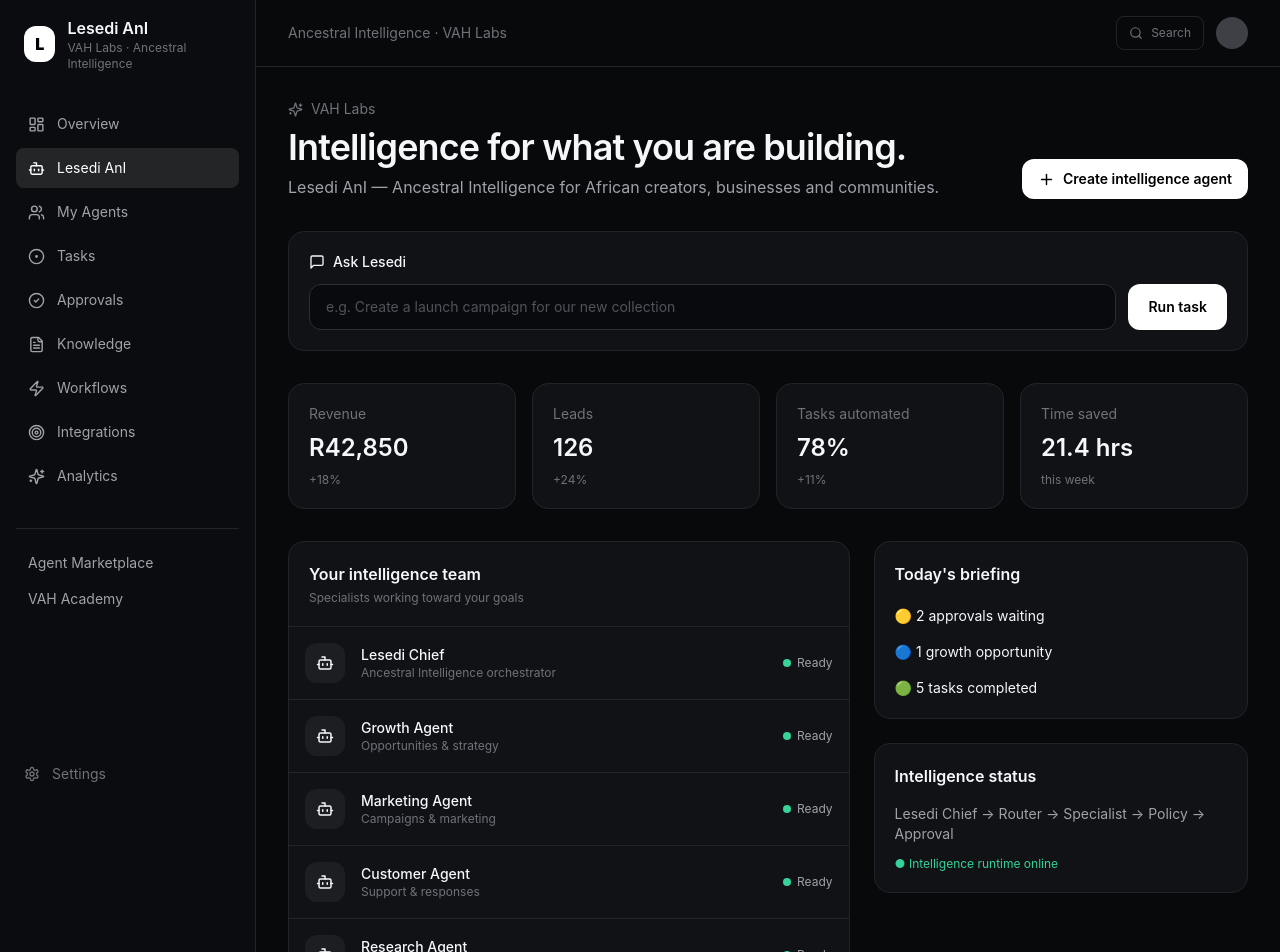
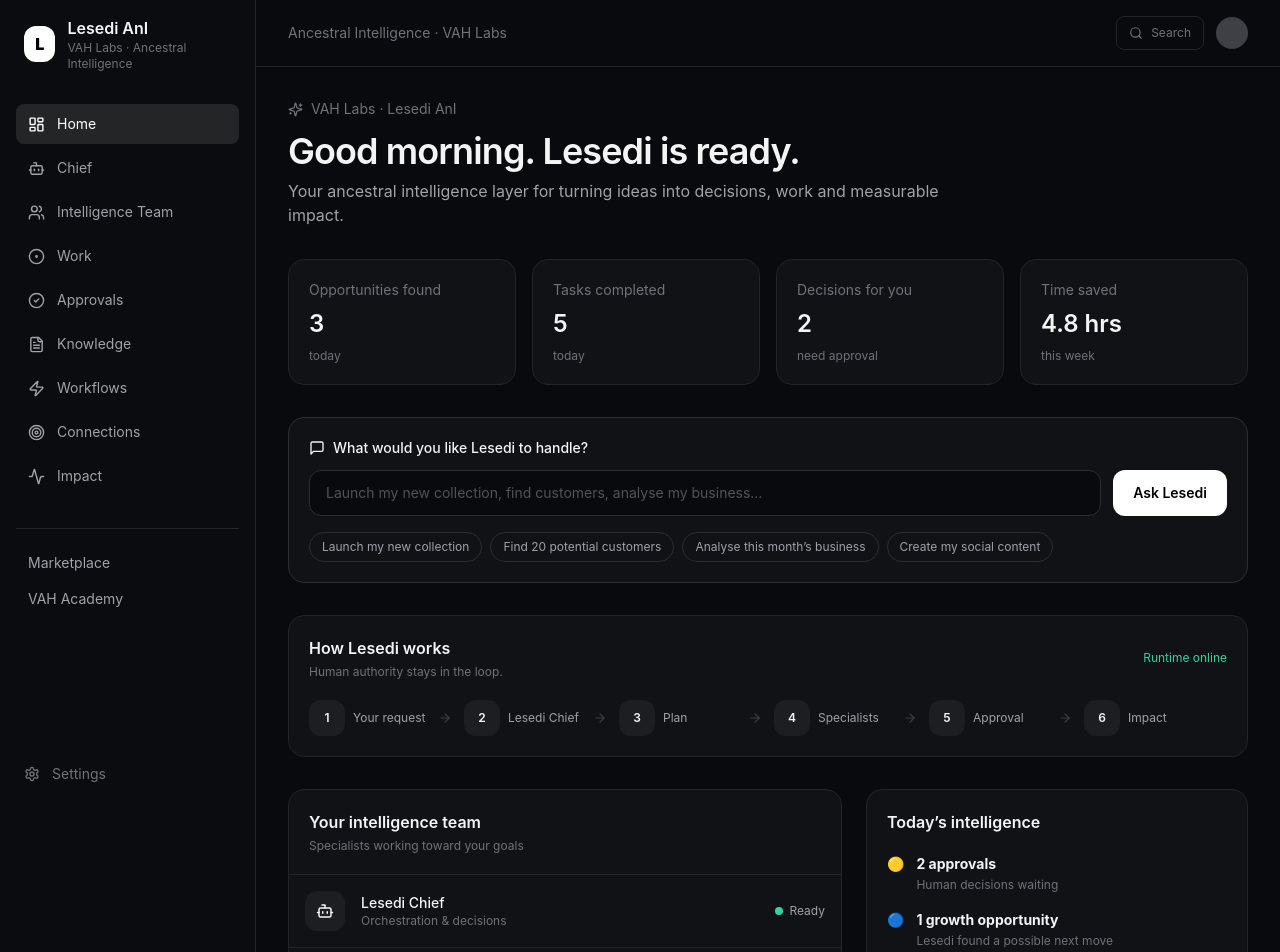
Before and after one commit to sipheshlezulu-hash/vah-platform, a Next.js app: page / in a window 1280 px wide. Shown: the top 952 px of the page. Built offline with nearby package versions, Linux system fonts and the light colour scheme.

Commit message:
feat: redesign Lesedi AnI intelligence dashboard

```diff
--- a/app/page.tsx
+++ b/app/page.tsx
@@ -1,11 +1,19 @@
 "use client"
 
 import { useState } from "react"
-import { Bot, CheckCircle2, CircleDot, FileText, LayoutDashboard, MessageSquare, Plus, Search, Settings, Sparkles, Target, Users, Zap } from "lucide-react"
+import { Activity, ArrowRight, Bot, CheckCircle2, CircleDot, FileText, LayoutDashboard, MessageSquare, Search, Settings, Sparkles, Target, Users, Zap } from "lucide-react"
 
-const agents = [
-  ["Lesedi Chief", "Ancestral Intelligence orchestrator"], ["Growth Agent", "Opportunities & strategy"], ["Marketing Agent", "Campaigns & marketing"],
-  ["Customer Agent", "Support & responses"], ["Research Agent", "Research & intelligence"],
+const team = [
+  ["Lesedi Chief", "Orchestration & decisions"],
+  ["Growth Intelligence", "Opportunities & strategy"],
+  ["Marketing Intelligence", "Campaigns & content"],
+  ["Customer Intelligence", "Support & relationships"],
+  ["Research Intelligence", "Research & market signals"],
+]
+
+const navigation = [
+  [LayoutDashboard, "Home"], [Bot, "Chief"], [Users, "Intelligence Team"], [CircleDot, "Work"],
+  [CheckCircle2, "Approvals"], [FileText, "Knowledge"], [Zap, "Workflows"], [Target, "Connections"], [Activity, "Impact"],
 ]
 
 export default function Home() {
@@ -16,30 +24,42 @@ export default function Home() {
 
   async function run() {
     if (!prompt.trim() || running) return
-    setRunning(true); setNotice("Lesedi Chief is interpreting your task…"); setResult("")
+    setRunning(true); setNotice("Lesedi Chief is understanding your request…"); setResult("")
     try {
       const response = await fetch("/api/agent", { method: "POST", headers: { "Content-Type": "application/json" }, body: JSON.stringify({ task: prompt, businessContext: "Ubuntu Threads — Johannesburg fashion brand selling T-shirts, hoodies, caps and jackets." }) })
       const data = await response.json()
-      if (!response.ok) throw new Error(data.error || "Intelligence runtime failed")
-      setNotice(`${data.agent.name} received the task · ${data.mode === "live" ? "Live AI" : "Sandbox mode"} · Approval required`)
-      setResult(data.content)
-      setPrompt("")
+      if (!response.ok) throw new Error(data.error || "Lesedi runtime failed")
+      setNotice(`${data.agent.name} · ${data.mode === "live" ? "Live AI" : "Sandbox mode"} · Human approval remains required before sensitive execution.`)
+      setResult(data.content); setPrompt("")
     } catch (error) { setNotice(error instanceof Error ? error.message : "Something went wrong.") }
     finally { setRunning(false) }
   }
 
-  return <main className="flex min-h-screen">
+  return <main className="flex min-h-screen bg-[#090a0d] text-zinc-100">
     <aside className="hidden w-64 shrink-0 border-r border-[#20242b] bg-[#0b0c0f] p-4 md:block">
       <div className="mb-8 flex items-center gap-3 px-2"><div className="grid h-9 w-9 place-items-center rounded-xl bg-white font-black text-black">L</div><div><div className="font-semibold">Lesedi AnI</div><div className="text-xs text-zinc-500">VAH Labs · Ancestral Intelligence</div></div></div>
-      <nav className="space-y-1 text-sm">{[[LayoutDashboard,"Overview"],[Bot,"Lesedi AnI"],[Users,"My Agents"],[CircleDot,"Tasks"],[CheckCircle2,"Approvals"],[FileText,"Knowledge"],[Zap,"Workflows"],[Target,"Integrations"],[Sparkles,"Analytics"]].map(([I,label])=><div key={label} className={`flex items-center gap-3 rounded-lg px-3 py-2.5 ${label === "Lesedi AnI" ? "bg-white/10 text-white" : "text-zinc-400 hover:bg-white/5 hover:text-white"}`}><I size={17}/>{label}</div>)}</nav>
-      <div className="mt-8 border-t border-[#20242b] pt-4 text-sm text-zinc-400"><div className="px-3 py-2">Agent Marketplace</div><div className="px-3 py-2">VAH Academy</div></div><div className="absolute bottom-4 flex items-center gap-3 px-2 text-sm text-zinc-500"><Settings size={16}/> Settings</div>
+      <nav className="space-y-1 text-sm">{navigation.map(([I,label], index)=><div key={label as string} className={`flex items-center gap-3 rounded-lg px-3 py-2.5 ${index === 0 ? "bg-white/10 text-white" : "text-zinc-400 hover:bg-white/5 hover:text-white"}`}><I size={17}/>{label}</div>)}</nav>
+      <div className="mt-8 border-t border-[#20242b] pt-4 text-sm text-zinc-400"><div className="px-3 py-2">Marketplace</div><div className="px-3 py-2">VAH Academy</div></div>
+      <div className="absolute bottom-4 flex items-center gap-3 px-2 text-sm text-zinc-500"><Settings size={16}/> Settings</div>
     </aside>
-    <section className="min-w-0 flex-1"><header className="flex items-center justify-between border-b border-[#20242b] px-5 py-4 md:px-8"><div className="font-bold md:hidden">Lesedi AnI</div><div className="hidden text-sm text-zinc-500 md:block">Ancestral Intelligence · VAH Labs</div><div className="flex items-center gap-3"><div className="hidden rounded-lg border border-[#20242b] px-3 py-2 text-xs text-zinc-500 sm:flex sm:items-center sm:gap-2"><Search size={14}/> Search</div><div className="h-8 w-8 rounded-full bg-zinc-700"/></div></header>
-      <div className="mx-auto max-w-7xl p-5 md:p-8"><div className="mb-8 flex flex-col justify-between gap-5 lg:flex-row lg:items-end"><div><div className="mb-2 flex items-center gap-2 text-sm text-zinc-500"><Sparkles size={15}/> VAH Labs</div><h1 className="text-3xl font-semibold tracking-tight md:text-4xl">Intelligence for what you are building.</h1><p className="mt-2 max-w-2xl text-zinc-400">Lesedi AnI — Ancestral Intelligence for African creators, businesses and communities.</p></div><button className="flex w-fit items-center gap-2 rounded-xl bg-white px-4 py-2.5 text-sm font-semibold text-black"><Plus size={17}/> Create intelligence agent</button></div>
-        <div className="mb-8 rounded-2xl border border-[#20242b] bg-[#101216] p-4 md:p-5"><div className="mb-3 flex items-center gap-2 text-sm font-medium"><MessageSquare size={16}/> Ask Lesedi</div><div className="flex flex-col gap-3 sm:flex-row"><input value={prompt} onChange={e=>setPrompt(e.target.value)} onKeyDown={e=>e.key === "Enter" && run()} placeholder="e.g. Create a launch campaign for our new collection" className="min-w-0 flex-1 rounded-xl border border-[#292e37] bg-[#090a0d] px-4 py-3 text-sm outline-none placeholder:text-zinc-600 focus:border-zinc-500"/><button onClick={run} disabled={running} className="rounded-xl bg-white px-5 py-3 text-sm font-semibold text-black disabled:opacity-50">{running ? "Thinking…" : "Run task"}</button></div>{notice && <div className="mt-3 text-xs text-zinc-400">{notice}</div>}{result && <div className="mt-4 whitespace-pre-wrap rounded-xl border border-[#292e37] bg-[#090a0d] p-4 text-sm leading-6 text-zinc-200">{result}</div>}</div>
-        <div className="mb-8 grid gap-4 sm:grid-cols-2 xl:grid-cols-4">{[["Revenue","R42,850","+18%"],["Leads","126","+24%"],["Tasks automated","78%","+11%"],["Time saved","21.4 hrs","this week"]].map(([a,b,c])=><div key={a} className="rounded-2xl border border-[#20242b] bg-[#101216] p-5"><div className="text-sm text-zinc-500">{a}</div><div className="mt-2 text-2xl font-semibold">{b}</div><div className="mt-2 text-xs text-zinc-500">{c}</div></div>)}</div>
-        <div className="grid gap-6 xl:grid-cols-[1.5fr_1fr]"><div className="rounded-2xl border border-[#20242b] bg-[#101216]"><div className="border-b border-[#20242b] p-5"><h2 className="font-semibold">Your intelligence team</h2><p className="mt-1 text-xs text-zinc-500">Specialists working toward your goals</p></div><div className="divide-y divide-[#20242b]">{agents.map(([name,role])=><div key={name} className="flex items-center gap-4 p-4"><div className="grid h-10 w-10 shrink-0 place-items-center rounded-xl bg-white/5"><Bot size={18}/></div><div className="min-w-0 flex-1"><div className="text-sm font-medium">{name}</div><div className="text-xs text-zinc-500">{role}</div></div><div className="flex items-center gap-1.5 text-xs text-zinc-400"><span className="h-2 w-2 rounded-full bg-emerald-400"/>Ready</div></div>)}</div></div>
-          <div className="space-y-6"><div className="rounded-2xl border border-[#20242b] bg-[#101216] p-5"><h2 className="mb-5 font-semibold">Today's briefing</h2><div className="space-y-4 text-sm"><div>🟡 2 approvals waiting</div><div>🔵 1 growth opportunity</div><div>🟢 5 tasks completed</div></div></div><div className="rounded-2xl border border-[#20242b] bg-[#101216] p-5"><h2 className="mb-4 font-semibold">Intelligence status</h2><div className="text-sm text-zinc-400">Lesedi Chief → Router → Specialist → Policy → Approval</div><div className="mt-3 text-xs text-emerald-400">● Intelligence runtime online</div></div></div></div>
-      </div></section>
+
+    <section className="min-w-0 flex-1">
+      <header className="flex items-center justify-between border-b border-[#20242b] px-5 py-4 md:px-8"><div className="font-bold md:hidden">Lesedi AnI</div><div className="hidden text-sm text-zinc-500 md:block">Ancestral Intelligence · VAH Labs</div><div className="flex items-center gap-3"><div className="hidden rounded-lg border border-[#20242b] px-3 py-2 text-xs text-zinc-500 sm:flex sm:items-center sm:gap-2"><Search size={14}/> Search</div><div className="h-8 w-8 rounded-full bg-zinc-700"/></div></header>
+
+      <div className="mx-auto max-w-7xl p-5 md:p-8">
+        <div className="mb-8"><div className="mb-3 flex items-center gap-2 text-sm text-zinc-500"><Sparkles size={15}/> VAH Labs · Lesedi AnI</div><h1 className="text-3xl font-semibold tracking-tight md:text-4xl">Good morning. Lesedi is ready.</h1><p className="mt-2 max-w-2xl text-zinc-400">Your ancestral intelligence layer for turning ideas into decisions, work and measurable impact.</p></div>
+
+        <div className="mb-8 grid gap-4 sm:grid-cols-2 xl:grid-cols-4">{[["Opportunities found","3","today"],["Tasks completed","5","today"],["Decisions for you","2","need approval"],["Time saved","4.8 hrs","this week"]].map(([a,b,c])=><div key={a} className="rounded-2xl border border-[#20242b] bg-[#101216] p-5"><div className="text-sm text-zinc-500">{a}</div><div className="mt-2 text-2xl font-semibold">{b}</div><div className="mt-2 text-xs text-zinc-500">{c}</div></div>)}</div>
+
+        <div className="mb-8 rounded-2xl border border-[#292e37] bg-[#101216] p-4 md:p-5"><div className="mb-3 flex items-center gap-2 text-sm font-medium"><MessageSquare size={16}/> What would you like Lesedi to handle?</div><div className="flex flex-col gap-3 sm:flex-row"><input value={prompt} onChange={e=>setPrompt(e.target.value)} onKeyDown={e=>e.key === "Enter" && run()} placeholder="Launch my new collection, find customers, analyse my business…" className="min-w-0 flex-1 rounded-xl border border-[#292e37] bg-[#090a0d] px-4 py-3 text-sm outline-none placeholder:text-zinc-600 focus:border-zinc-500"/><button onClick={run} disabled={running} className="rounded-xl bg-white px-5 py-3 text-sm font-semibold text-black disabled:opacity-50">{running ? "Thinking…" : "Ask Lesedi"}</button></div>{notice && <div className="mt-3 text-xs leading-5 text-zinc-400">{notice}</div>}{result && <div className="mt-4 whitespace-pre-wrap rounded-xl border border-[#292e37] bg-[#090a0d] p-4 text-sm leading-6 text-zinc-200">{result}</div>}<div className="mt-4 flex flex-wrap gap-2">{["Launch my new collection","Find 20 potential customers","Analyse this month’s business","Create my social content"].map(item=><button key={item} onClick={()=>setPrompt(item)} className="rounded-full border border-[#292e37] px-3 py-1.5 text-xs text-zinc-400 hover:text-white">{item}</button>)}</div></div>
+
+        <div className="mb-8 rounded-2xl border border-[#20242b] bg-[#101216] p-5"><div className="mb-5 flex items-center justify-between"><div><h2 className="font-semibold">How Lesedi works</h2><p className="mt-1 text-xs text-zinc-500">Human authority stays in the loop.</p></div><div className="text-xs text-emerald-400">Runtime online</div></div><div className="grid gap-3 md:grid-cols-6">{["Your request","Lesedi Chief","Plan","Specialists","Approval","Impact"].map((step,i)=><div key={step} className="flex items-center gap-2"><div className="grid h-9 w-9 shrink-0 place-items-center rounded-xl bg-white/5 text-xs font-semibold">{i+1}</div><div className="text-xs text-zinc-400">{step}</div>{i < 5 && <ArrowRight size={14} className="ml-auto hidden text-zinc-700 md:block"/>}</div>)}</div></div>
+
+        <div className="grid gap-6 xl:grid-cols-[1.45fr_1fr]">
+          <div className="rounded-2xl border border-[#20242b] bg-[#101216]"><div className="border-b border-[#20242b] p-5"><h2 className="font-semibold">Your intelligence team</h2><p className="mt-1 text-xs text-zinc-500">Specialists working toward your goals</p></div><div className="divide-y divide-[#20242b]">{team.map(([name,role])=><div key={name as string} className="flex items-center gap-4 p-4"><div className="grid h-10 w-10 shrink-0 place-items-center rounded-xl bg-white/5"><Bot size={18}/></div><div className="min-w-0 flex-1"><div className="text-sm font-medium">{name}</div><div className="text-xs text-zinc-500">{role}</div></div><div className="flex items-center gap-1.5 text-xs text-zinc-400"><span className="h-2 w-2 rounded-full bg-emerald-400"/>Ready</div></div>)}</div></div>
+          <div className="space-y-6"><div className="rounded-2xl border border-[#20242b] bg-[#101216] p-5"><h2 className="mb-5 font-semibold">Today’s intelligence</h2><div className="space-y-4 text-sm"><div className="flex gap-3"><span>🟡</span><span><b>2 approvals</b><br/><span className="text-xs text-zinc-500">Human decisions waiting</span></span></div><div className="flex gap-3"><span>🔵</span><span><b>1 growth opportunity</b><br/><span className="text-xs text-zinc-500">Lesedi found a possible next move</span></span></div><div className="flex gap-3"><span>🟢</span><span><b>5 tasks completed</b><br/><span className="text-xs text-zinc-500">Work finished today</span></span></div></div></div><div className="rounded-2xl border border-[#20242b] bg-[#101216] p-5"><h2 className="mb-2 font-semibold">Business Brain</h2><p className="text-sm text-zinc-400">Your documents, context, decisions and knowledge become the foundation Lesedi reasons from.</p><button className="mt-4 text-xs font-medium text-white">Open Knowledge <ArrowRight size={13} className="ml-1 inline"/></button></div></div>
+        </div>
+      </div>
+    </section>
   </main>
 }
```
